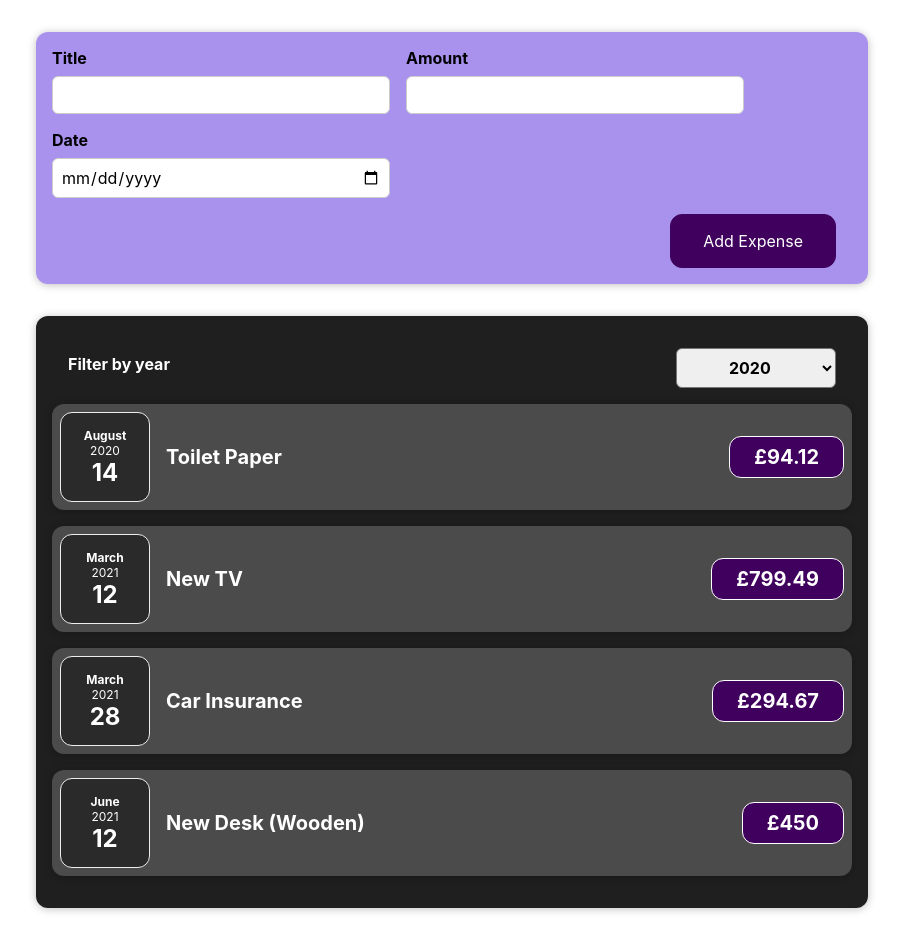
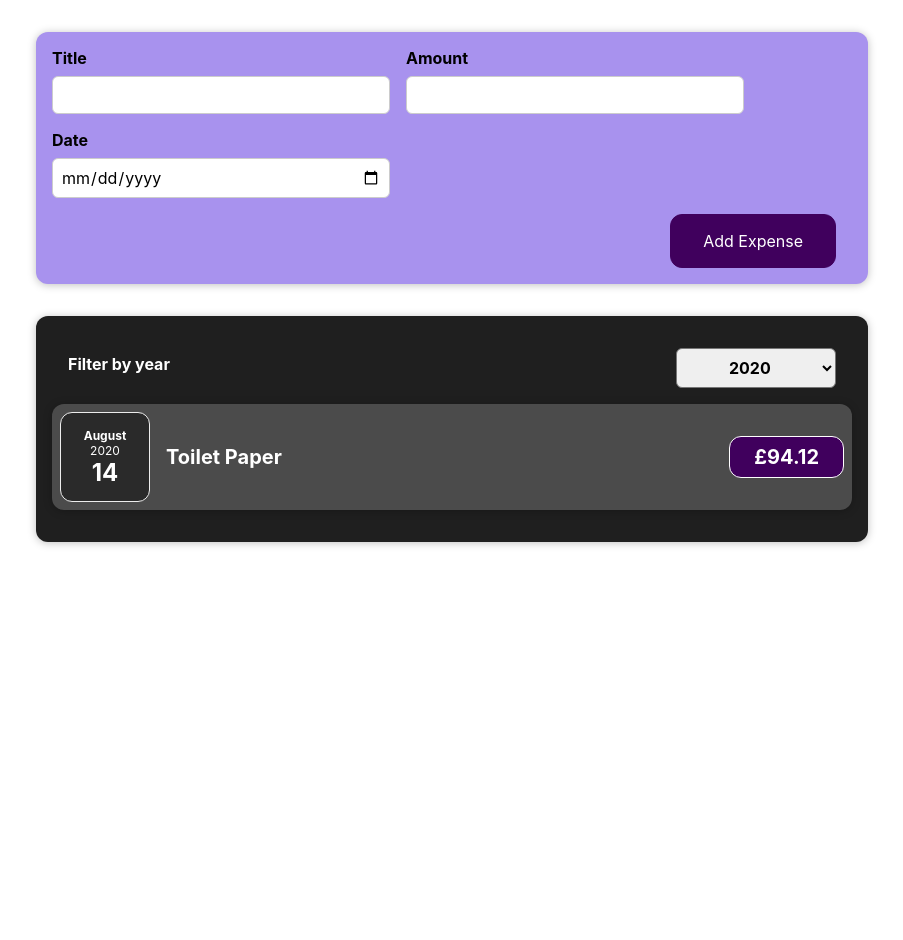
Before and after one commit to hjbrown11/react-expense-tracker, a React (Create React App) app: page / in a window 1280 px wide. Shown: the whole page, without its empty margins (188-1091 px from the left). After the commit the page ends 800 px from the top, so only its background shows below. Built offline with nearby package versions, Linux system fonts and the light colour scheme.

Commit message:
Create dynamic list

```diff
--- a/src/App.js
+++ b/src/App.js
@@ -1,17 +1,20 @@
-import React from "react";
+import React, { useState } from "react";
 import "./App.css";
 import Expenses from "./components/Expenses/Expenses";
 import NewExpense from "./components/NewExpense/NewExpense";
 
-const App = () => {
-  const expenses = [
+const DUMMY_EXPENSES = [
   {
     id: "e1",
     title: "Toilet Paper",
     amount: 94.12,
     date: new Date(2020, 7, 14),
   },
-    { id: "e2", title: "New TV", amount: 799.49, date: new Date(2021, 2, 12) },
+  { id: "e2",
+    title: "New TV",
+    amount: 799.49,
+    date: new Date(2021, 2, 12)
+  },
   {
     id: "e3",
     title: "Car Insurance",
@@ -26,9 +29,13 @@
   },
 ];
 
-  const addExpenseHandler = expense => {
-    console.log('In app.js');
-    console.log(expense);
+const App = () => {
+  const [expenses, setExpenses] = useState(DUMMY_EXPENSES);
+
+  const addExpenseHandler = (expense) => {
+    setExpenses(prevExpenses => {
+      return [expense, ...prevExpenses];
+    });
   };
 
   return (
@@ -37,6 +44,6 @@
       <Expenses items={expenses} />
     </div>
   );
-}
+};
 
 export default App;
--- a/src/components/Expenses/Expenses.js
+++ b/src/components/Expenses/Expenses.js
@@ -1,42 +1,38 @@
-import React, { useState } from 'react';
-import './Expenses.css'
-import ExpenseItem from './ExpenseItem';
-import Card from '../UI/Card';
-import ExpensesFilter from './ExpensesFilter';
+import React, { useState } from "react";
+import "./Expenses.css";
+import ExpenseItem from "./ExpenseItem";
+import Card from "../UI/Card";
+import ExpensesFilter from "./ExpensesFilter";
 
 const Expenses = (props) => {
-  const [filteredYear, setFilteredYear] = useState('2020');
+  const [filteredYear, setFilteredYear] = useState("2020");
 
-  const filterChangeHandler = selectedYear => {
+  const filterChangeHandler = (selectedYear) => {
     setFilteredYear(selectedYear);
   };
+
+  const filteredExpenses = props.items.filter( expense => {
+    return expense.date.getFullYear().toString() === filteredYear;
+  });
 
   return (
     <div>
       <Card className="expenses">
-      <ExpensesFilter selected={filteredYear} onChangeFilter={filterChangeHandler} />
-        <ExpenseItem
-          title={props.items[0].title}
-          date={props.items[0].date}
-          amount={props.items[0].amount}
+        <ExpensesFilter
+          selected={filteredYear}
+          onChangeFilter={filterChangeHandler}
         />
-        <ExpenseItem
-          title={props.items[1].title}
-          date={props.items[1].date}
-          amount={props.items[1].amount}
-        />
-        <ExpenseItem
-          title={props.items[2].title}
-          date={props.items[2].date}
-          amount={props.items[2].amount}
-        />
-        <ExpenseItem
-          title={props.items[3].title}
-          date={props.items[3].date}
-          amount={props.items[3].amount}
-        />
+        {filteredExpenses.map((expense) => (
+          <ExpenseItem
+            key={expense.id}
+            title={expense.title}
+            date={expense.date}
+            amount={expense.amount}
+          />
+        ))}
       </Card>
-    </div>);
+    </div>
+  );
 };
 
 export default Expenses;
```
Also changed, not shown: 1 other file (tests, documents, lock files or other folders). Lines whose indentation alone changed are shown as unchanged.
